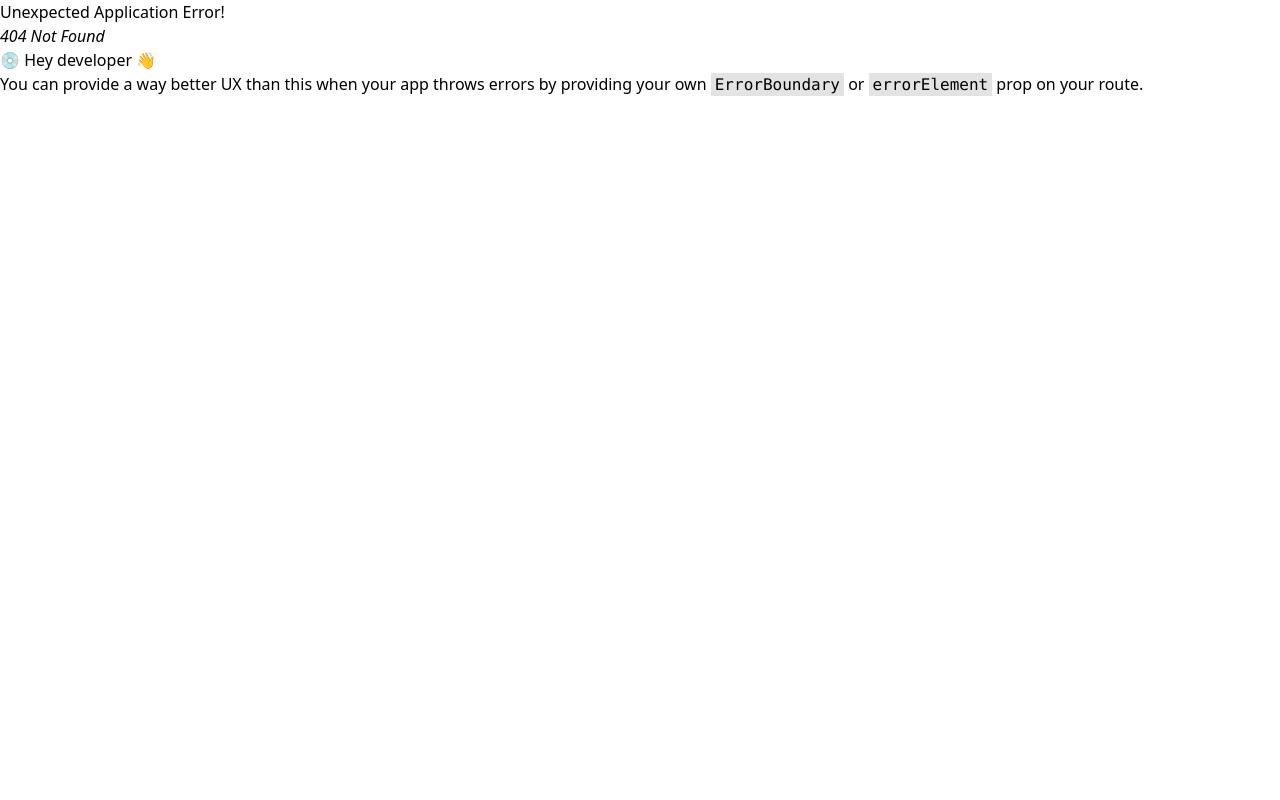
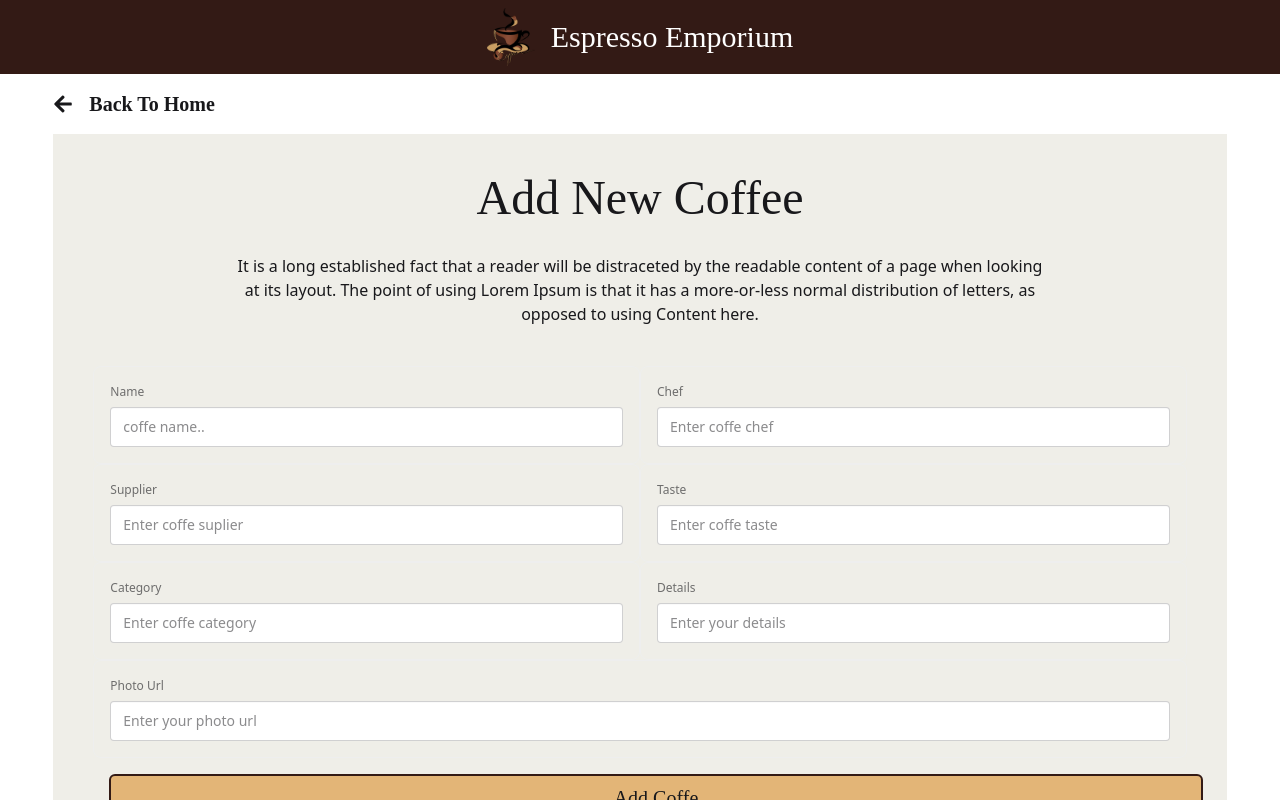
Before and after one commit to mdsamiulislam54/coffe-store-client-auth, a React (Vite) app: page /addcoffe in a window 1280 px wide. Before the commit this address had no page. Shown: the top 800 px of the page. Built offline with nearby package versions, Linux system fonts and the light colour scheme; a web font is replaced by a local one.

Commit message:
Completed design add new coffe section

```diff
--- a/package.json
+++ b/package.json
@@ -23,6 +23,7 @@
     "@types/react": "^19.1.2",
     "@types/react-dom": "^19.1.2",
     "@vitejs/plugin-react": "^4.4.1",
+    "daisyui": "^5.0.35",
     "eslint": "^9.25.0",
     "eslint-plugin-react-hooks": "^5.2.0",
     "eslint-plugin-react-refresh": "^0.4.19",
--- a/src/App.jsx
+++ b/src/App.jsx
@@ -1,5 +1,6 @@
 
 import './App.css'
+
 import Banner from './components/Banner/Banner'
 import Contact from './components/Contact/Contact'
 import FollowUs from './components/FollowUs/FollowUs'
@@ -13,9 +14,10 @@ function App() {
     <>
      <Banner/>
      <Service/>
-     {/* <Products/> */}
+     <Products/>
      <FollowUs/>
      <Contact/>
+
     </>
   )
 }
--- /dev/null
+++ b/src/components/AddCoffe/AddCoffe.jsx
@@ -0,0 +1,98 @@
+import React from "react";
+import { FaArrowLeft } from "react-icons/fa";
+import { Link } from "react-router";
+
+const AddCoffe = () => {
+  return (
+    <div className="min-h-screen">
+      <div className="w-11/12 mx-auto">
+        <div className="my-4">
+          <Link to={'/'} className="text-xl text-shadow-neutral-900 font-bold font-ran flex items-center gap-4 cursor-pointer"> <FaArrowLeft/> Back To Home</Link>
+        </div>
+        <div className="bg-secondaryy/80 p-10">
+          <div className="flex flex-col justify-center items-center gap-4 w-9/12 mx-auto text-center mb-10">
+            <h1 className="font-ran text-5xl mb-4 font-medium">
+              Add New Coffee
+            </h1>
+            <p>
+              It is a long established fact that a reader will be distraceted by
+              the readable content of a page when looking at its layout. The
+              point of using Lorem Ipsum is that it has a more-or-less normal
+              distribution of letters, as opposed to using Content here.
+            </p>
+          </div>
+          <form action="" className="">
+            <div className="grid grid-cols-1 md:grid-cols-2">
+              <fieldset className="fieldset  border-base-300 rounded-box w-full border p-4">
+                <label className="label">Name</label>
+                <input
+                  type="text"
+                  name="name"
+                  className="input w-full"
+                  placeholder="coffe name.."
+                />
+              </fieldset>
+              <fieldset className="fieldset  border-base-300 rounded-box w-full border p-4">
+                <label className="label">Chef</label>
+                <input
+                  type="text"
+                  name="chef"
+                  className="input w-full"
+                  placeholder="Enter coffe chef"
+                />
+              </fieldset>
+              <fieldset className="fieldset  border-base-300 rounded-box w-full border p-4">
+                <label className="label">Supplier</label>
+                <input
+                  type="text"
+                  name="suplier"
+                  className="input w-full"
+                  placeholder="Enter coffe suplier"
+                />
+              </fieldset>
+              <fieldset className="fieldset  border-base-300 rounded-box w-full border p-4">
+                <label className="label">Taste</label>
+                <input
+                  type="text"
+                  name="taste"
+                  className="input w-full"
+                  placeholder="Enter coffe taste"
+                />
+              </fieldset>
+              <fieldset className="fieldset  border-base-300 rounded-box w-full border p-4">
+                <label className="label">Category</label>
+                <input
+                  type="text"
+                  name="category"
+                  className="input w-full"
+                  placeholder="Enter coffe category"
+                />
+              </fieldset>
+              <fieldset className="fieldset  border-base-300 rounded-box w-full border p-4">
+                <label className="label">Details</label>
+                <input
+                  type="text"
+                  name="details"
+                  className="input w-full"
+                  placeholder="Enter your details"
+                />
+              </fieldset>
+              <fieldset className="fieldset  border-base-300 rounded-box w-full border p-4 col-span-2">
+                <label className="label">Photo Url</label>
+                <input
+                  type="text"
+                  name="photo"
+                  className="input w-full"
+                  placeholder="Enter your photo url"
+                />
+              </fieldset>
+              <input type="submit" value='Add Coffe' className="text-xl font-ran w-full col-span-2 bg-assett m-4 p-2 rounded-md border-2 border-primaryC hover:bg-transparent transition-all duration-300 cursor-pointer" />
+            </div>
+          </form>
+        </div>
+      </div>
+    </div>
+  );
+};
+
+export default AddCoffe;
--- a/src/components/Contact/Contact.jsx
+++ b/src/components/Contact/Contact.jsx
@@ -10,7 +10,7 @@ const Contact = () => {
         <div className="flex justify-between ">
           <div className="">
             <img src={icons} alt="logo" className="w-12" />
-            <h2 className="text-3xl font-ran font-medium text-primary mb-4">
+            <h2 className="text-3xl font-ran font-medium text-primaryC mb-4">
               Espresso Emporium
             </h2>
             <p className="w-7/12 mb-4 font-raleway text-sm">
@@ -21,7 +21,7 @@ const Contact = () => {
                <FaInstagramSquare size={30} color="blue"/>
                <FaYoutubeSquare size={30} color='red'/>
             </div>
-             <h2 className="text-3xl font-ran  text-primary font-bold mb-3">
+             <h2 className="text-3xl font-ran  text-primaryC font-bold mb-3">
              Get in Touch
             </h2>
             <div>
@@ -31,7 +31,7 @@ const Contact = () => {
             </div>
           </div>
           <div className=" w-5/12">
-               <h2 className="text-3xl font-ran  text-primary font-bold">
+               <h2 className="text-3xl font-ran  text-primaryC font-bold">
              Get in Touch
             </h2>
             <form action="" className="flex flex-col gap-5 p-3">
--- a/src/components/FollowUs/FollowUs.jsx
+++ b/src/components/FollowUs/FollowUs.jsx
@@ -14,7 +14,7 @@ const FollowUs = () => {
         <div className="w-11/12 mx-auto">
         <div className='flex flex-col justify-center items-center mb-10'>
             <p className='text-md font-raleway mb-4'>Follow Us Now</p>
-            <h4 className='text-4xl font-ran text-primary'> Follow on Instagram</h4>
+            <h4 className='text-4xl font-ran text-primaryC'> Follow on Instagram</h4>
 
         </div>
         <div className='grid lg:grid-cols-4 md:grid-cols-3 sm:grid-cols-2 grid-cols-1 gap-5 content-center'>
--- a/src/components/Headers/Header.jsx
+++ b/src/components/Headers/Header.jsx
@@ -2,7 +2,7 @@ import React from 'react'
 import logo from '../../assets/more/logo1.png'
 const Header = () => {
   return (
-    <nav className='py-2 bg-primary'>
+    <nav className='py-2 bg-primaryC'>
         <div className="w-11/12 mx-auto flex justify-center items-center gap-4">
             <img src={logo} alt="logo" className='w-12' />
             <h2 className='text-3xl font-ran font-medium text-white'>Espresso Emporium</h2>
--- a/src/components/Products/Products.jsx
+++ b/src/components/Products/Products.jsx
@@ -1,11 +1,21 @@
 import React from "react";
-
+import icons from "../../assets/Vector.png";
+import images1 from '../../assets/more/4.png'
+import images2 from '../../assets/more/5.png'
+import { Link } from "react-router";
 const Products = () => {
   return (
-    <div>
+    <div className="min-h-screen relative">
+      <img src={images1} alt=""  className="absolute top-[150px]"/>
+      <img src={images2} alt=""  className="absolute top-[200px] right-0 w-50"/>
       <div className="w-11/12 mx-auto">
-        <p>... Sip & Savor ...</p>
-        <h3>Our Popular Products</h3>
+        <div className="flex flex-col justify-center items-center">
+          <p className="mt-10 text-md mb-4">... Sip & Savor ...</p>
+          <h3 className="text-5xl font-ran mb-4">Our Popular Products</h3>
+          <Link to={"/addcoffe"} className="flex gap-3 font-ran bg-assett p-2 rounded-md border-2  items-center text-xl hover:bg-transparent cursor-pointer transition-all duration-300">
+            Add Coffe <img src={icons} alt="icons" className="w-4 h-4" />
+          </Link>
+        </div>
       </div>
     </div>
   );
--- a/src/components/Service/Service.jsx
+++ b/src/components/Service/Service.jsx
@@ -6,7 +6,7 @@ import icon4 from '../../assets/icons/4.png'
 
 const Service = () => {
   return (
-    <div className='bg-secondary'>
+    <div className='bg-secondaryy'>
         <div className="w-11/12 mx-auto py-10 md:flex justify-between gap-4">
             <div className='shadow p-4'>
                 <img src={icon1} alt="icons1" className='w-10 mb-4' />
--- a/src/index.css
+++ b/src/index.css
@@ -2,13 +2,17 @@
 @import url('https://fonts.googleapis.com/css2?family=Raleway:ital,wght@0,100..900;1,100..900&display=swap');
 
 @import "tailwindcss";
+@plugin "daisyui" {
+  themes: light --default, dark --prefersdark;
+  themes: light --default;
+ }
 
 
 
 @theme{
   --font-ran:"Rancho", cursive;
   --font-raleway:"Raleway", sans-serif;
-  --color-primary:#331A15;
-  --color-secondary:#ECEAE3;
-  --color-asset:#E3B577
+  --color-primaryC:#331A15;
+  --color-secondaryy:#ECEAE3;
+  --color-assett:#E3B577
 }
--- a/src/main.jsx
+++ b/src/main.jsx
@@ -4,6 +4,8 @@ import './index.css'
 import App from './App.jsx'
 import { createBrowserRouter, RouterProvider } from 'react-router'
 import Layout from './Layout/Layout.jsx'
+import AddCoffe from './components/AddCoffe/AddCoffe.jsx'
+
 
 const router = createBrowserRouter([
   {
@@ -13,6 +15,10 @@ const router = createBrowserRouter([
       {
         index:true,
         Component:App
+      },
+      {
+        path:'/addcoffe',
+        element:<AddCoffe/>
       }
     ]
   }
```
Also changed, not shown: src/assets/Vector.png (added), 1 other file (tests, documents, lock files or other folders).
